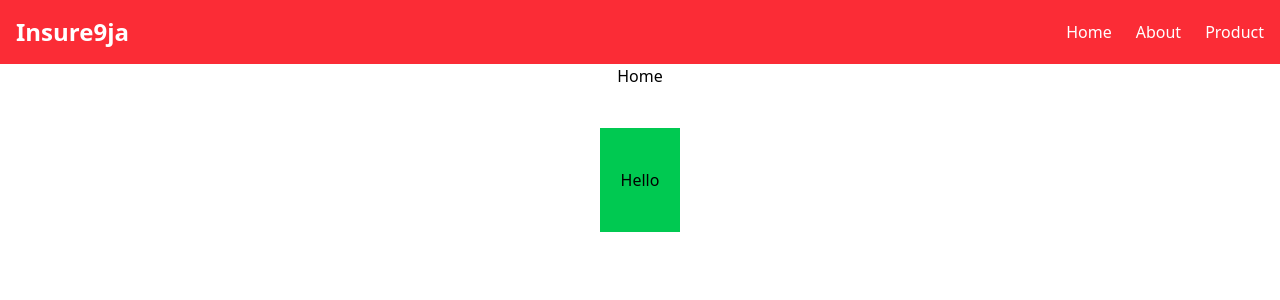
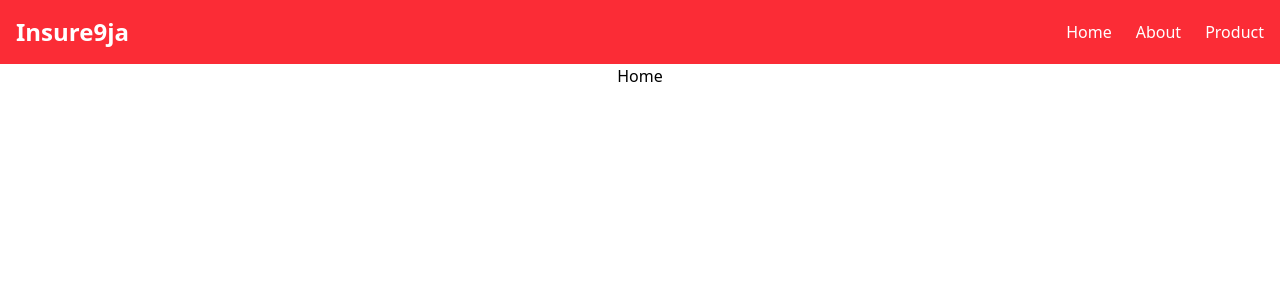
Before and after one commit to henrykay53/insure9ja, a React (Vite) app: page / in a window 1280 px wide. Shown: the top 300 px of the page. Built offline with nearby package versions, Linux system fonts and the light colour scheme.

Commit message:
Ran build command for deployment

```diff
--- a/src/App.tsx
+++ b/src/App.tsx
@@ -23,7 +23,7 @@ function App() {
 
 
 
-      <div className='flex justify-center mt-10 bg-green-500 hover:bg-green-300 p-10 w-1.5 mx-auto'>Hello</div>
+
 
     </>
   )
```
